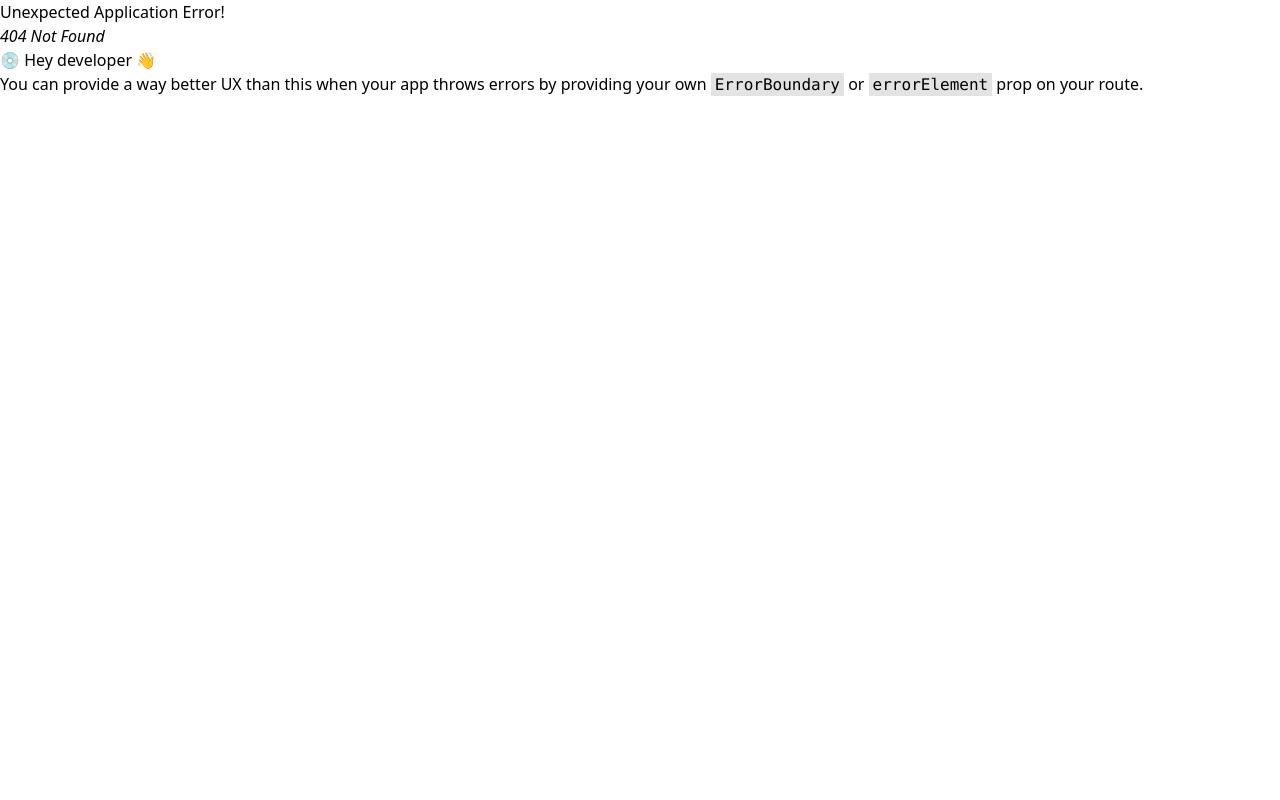
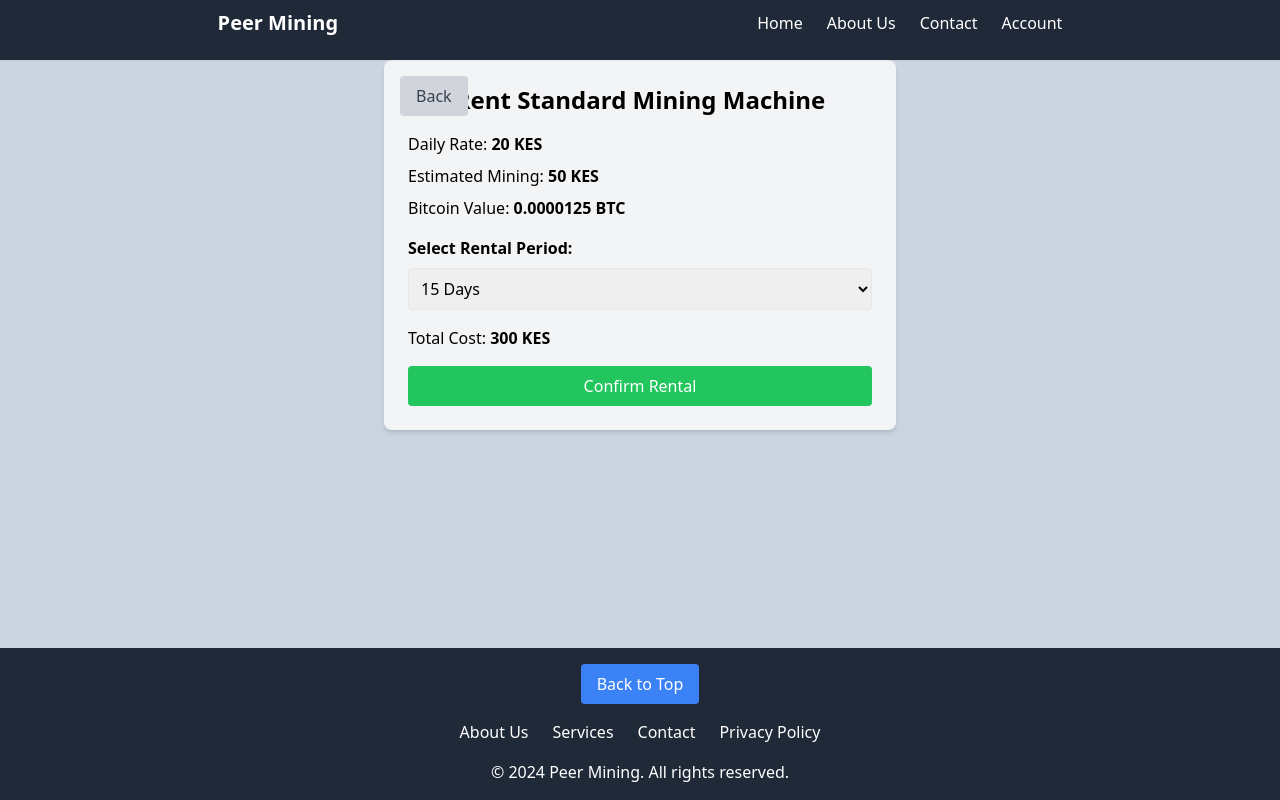
Before and after one commit to Pe-te-r/crypto-site, a React (Vite) app: page /rent/0 in a window 1280 px wide. Before the commit this address had no page. Built offline with nearby package versions, Linux system fonts and the light colour scheme.

Commit message:
more data

```diff
--- a/src/components/RentalCard.tsx
+++ b/src/components/RentalCard.tsx
@@ -1,19 +1,22 @@
 import React from 'react';
+import { Link } from 'react-router-dom';
 
-const RentalCard = ({ machineType, dailyRate, estimatedMining, bitcoinValue, packageDetails }) => {
+const RentalCard = ({ machineType, dailyRate, estimatedMining, bitcoinValue, packageDetails,index }) => {
   return (
     <div className="max-w-sm bg-gray-200 rounded-lg shadow-lg overflow-hidden my-4 p-6 mx-2">
       <h2 className="text-xl font-bold text-center mb-4">{machineType}</h2>
       <p className="text-gray-700 mb-2">Rent a machine for <strong>{dailyRate} KES</strong> a day</p>
-      <p className="text-gray-700 mb-2">Estimated mining amount for the day: <strong>{estimatedMining} KES</strong></p>
+      <p className="text-gray-700 mb-2">Estimated mining amount for a day: <strong>{estimatedMining} KES</strong></p>
       <p className="text-gray-700 mb-2">Equivalent in Bitcoin: <strong>{bitcoinValue} BTC</strong></p>
       <div className="mt-4">
         <h3 className="text-lg font-semibold">Package Details:</h3>
         <p className="text-gray-600">{packageDetails}</p>
       </div>
+      <Link to={`/rent/${index}`}>
       <button className="mt-4 w-full bg-blue-500 text-white py-2 rounded hover:bg-blue-600 transition">
         Rent Now
       </button>
+      </Link>
     </div>
   );
 };
--- a/src/pages/Account.tsx
+++ b/src/pages/Account.tsx
@@ -165,7 +165,6 @@ const Account = () => {
                   {promoUsers && promoUsers.map((user,index)  => (
                     <tr key={index} className='text-center hover:bg-gray-100'>
                       <td className='py-2 px-4 border-b'>{index + 1}</td>
-
                       <td className='py-2 px-4 border-b'>{user['user'].first_Name}{' '}{user['user'].last_Name}</td>
                       <td className='py-2 px-4 border-b'>{user['user'].email}</td>
                       <td className='py-2 px-4 border-b'>{user['user'].created_at}</td>
--- a/src/pages/Home.tsx
+++ b/src/pages/Home.tsx
@@ -2,55 +2,10 @@ import React from 'react'
 import image from '../assets/bg.jpeg'
 import RentalCard from '../components/RentalCard';
 import { Link } from 'react-router-dom';
+import { packagesData } from './servers';
 
 const Home = () => {
-  const packagesData = [
-    {
-      machineType: "Standard Mining Machine",
-      dailyRate: "10",
-      estimatedMining: "100",
-      bitcoinValue: "0.0000125", // This is just an example; calculate dynamically
-      packageDetails: "This machine is perfect for beginners looking to start mining crypto easily."
-    },{
-      machineType: "Standard Mining Machine",
-      dailyRate: "10",
-      estimatedMining: "100",
-      bitcoinValue: "0.0000125", // This is just an example; calculate dynamically
-      packageDetails: "This machine is perfect for beginners looking to start mining crypto easily."
-    },{
-      machineType: "Standard Mining Machine",
-      dailyRate: "10",
-      estimatedMining: "100",
-      bitcoinValue: "0.0000125", // This is just an example; calculate dynamically
-      packageDetails: "This machine is perfect for beginners looking to start mining crypto easily."
-    },{
-      machineType: "Standard Mining Machine",
-      dailyRate: "10",
-      estimatedMining: "100",
-      bitcoinValue: "0.0000125", // This is just an example; calculate dynamically
-      packageDetails: "This machine is perfect for beginners looking to start mining crypto easily."
-    },
-    {
-      machineType: "Advanced Mining Machine",
-      dailyRate: "20",
-      estimatedMining: "200",
-      bitcoinValue: "0.000025", // This is just an example; calculate dynamically
-      packageDetails: "An advanced machine for serious miners. High efficiency and output."
-    },{
-      machineType: "Advanced Mining Machine",
-      dailyRate: "20",
-      estimatedMining: "200",
-      bitcoinValue: "0.000025", // This is just an example; calculate dynamically
-      packageDetails: "An advanced machine for serious miners. High efficiency and output."
-    },{
-      machineType: "Advanced Mining Machine",
-      dailyRate: "20",
-      estimatedMining: "200",
-      bitcoinValue: "0.000025", // This is just an example; calculate dynamically
-      packageDetails: "An advanced machine for serious miners. High efficiency and output."
-    },
-    // Add more packages as needed
-  ];
+
   return (
     <div className='min-h-screen pt-6 mt-3  flex flex-col items-center bg-white'>
 
@@ -81,7 +36,7 @@ const Home = () => {
       <h1 className="text-center text-2xl font-bold mb-6">Rental Packages</h1>
       <div className="flex w-3/4  mx-auto flex-wrap justify-center">
         {packagesData.map((pkg, index) => (
-          <RentalCard key={index} {...pkg} />
+          <RentalCard key={index} index={index} {...pkg}/>
         ))}
       </div>
       </div>
--- a/src/pages/Login.tsx
+++ b/src/pages/Login.tsx
@@ -5,6 +5,7 @@ import LoadingSpinner from '../components/LoadingSpinner';
 import { useNavigate, useLocation } from 'react-router-dom';
 import { useToast } from '../context_fi/ToastContext';
 import { useLocalStorageContext } from '../context_fi/LocalStorageContext';
+// import { useAuth } from '../context_fi/AuthContext';
 
 const Login = () => {
   const [loginUser, { data, isLoading, isSuccess, isError, error }] = useLoginUserMutation();
@@ -13,6 +14,7 @@ const Login = () => {
   const { showToast } = useToast();
 
   const {  setData } = useLocalStorageContext();
+  // const { setUser } = useAuth();
 
   // State for form fields
   const [formData, setFormData] = useState({
--- /dev/null
+++ b/src/pages/Rent.tsx
@@ -0,0 +1,56 @@
+import React, { useState } from 'react';
+import { useParams, useNavigate } from 'react-router-dom'; // For navigation
+import { packagesData } from './servers';
+
+
+
+const Rent = () => {
+  const { index } = useParams(); // Extract index from the URL
+  const [days, setDays] = useState(15); // Default rental period
+  const navigate = useNavigate(); // For navigation
+
+  const selectedPackage = packagesData[Number(index)]; // Get the package data by index
+
+  // Function to go back to the homepage
+  const goBack = () => {
+    navigate('/');
+  };
+
+  return (
+    <div className="max-w-lg mx-auto p-6 bg-gray-100 rounded-lg shadow-md relative">
+      {/* Back Button */}
+      <button
+        onClick={goBack}
+        className="absolute top-4 left-4 bg-gray-300 text-gray-700 px-4 py-2 rounded hover:bg-gray-400 transition"
+      >
+        Back
+      </button>
+
+      <h2 className="text-2xl font-bold mb-4 text-center">Rent {selectedPackage.machineType}</h2>
+      <p className="mb-2">Daily Rate: <strong>{selectedPackage.dailyRate} KES</strong></p>
+      <p className="mb-2">Estimated Mining: <strong>{selectedPackage.estimatedMining} KES</strong></p>
+      <p className="mb-2">Bitcoin Value: <strong>{selectedPackage.bitcoinValue} BTC</strong></p>
+
+      <div className="mt-4">
+        <label className="block mb-2 font-semibold">Select Rental Period:</label>
+        <select
+          value={days}
+          onChange={(e) => setDays(Number(e.target.value))}
+          className="border p-2 rounded w-full"
+        >
+          <option value={15}>15 Days</option>
+          <option value={30}>30 Days</option>
+          <option value={45}>45 Days</option>
+        </select>
+      </div>
+
+      <p className="mt-4">Total Cost: <strong>{selectedPackage.dailyRate * days} KES</strong></p>
+
+      <button className="mt-4 w-full bg-green-500 text-white py-2 rounded hover:bg-green-600 transition">
+        Confirm Rental
+      </button>
+    </div>
+  );
+};
+
+export default Rent;
--- /dev/null
+++ b/src/pages/servers.ts
@@ -0,0 +1,47 @@
+export const packagesData = [
+    {
+      machineType: "Standard Mining Machine",
+      dailyRate: "20",
+      estimatedMining: "50",
+      bitcoinValue: "0.0000125", // This is just an example; calculate dynamically
+      packageDetails: "This machine is perfect for beginners looking to start mining crypto easily."
+    },{
+      machineType: "Standard Mining Machine",
+      dailyRate: "30",
+      estimatedMining: "60",
+      bitcoinValue: "0.0000125", // This is just an example; calculate dynamically
+      packageDetails: "This machine is perfect for beginners looking to start mining crypto easily."
+    },{
+      machineType: "Standard Mining Machine",
+      dailyRate: "40",
+      estimatedMining: "70",
+      bitcoinValue: "0.0000125", // This is just an example; calculate dynamically
+      packageDetails: "This machine is perfect for beginners looking to start mining crypto easily."
+    },{
+      machineType: "Standard Mining Machine",
+      dailyRate: "50",
+      estimatedMining: "80",
+      bitcoinValue: "0.0000125", // This is just an example; calculate dynamically
+      packageDetails: "This machine is perfect for beginners looking to start mining crypto easily."
+    },
+    {
+      machineType: "Advanced Mining Machine",
+      dailyRate: "60",
+      estimatedMining: "80",
+      bitcoinValue: "0.000025", // This is just an example; calculate dynamically
+      packageDetails: "An advanced machine for serious miners. High efficiency and output."
+    },{
+      machineType: "Advanced Mining Machine",
+      dailyRate: "70",
+      estimatedMining: "90",
+      bitcoinValue: "0.000025", // This is just an example; calculate dynamically
+      packageDetails: "An advanced machine for serious miners. High efficiency and output."
+    },{
+      machineType: "Advanced Mining Machine",
+      dailyRate: "80",
+      estimatedMining: "100",
+      bitcoinValue: "0.000025", // This is just an example; calculate dynamically
+      packageDetails: "An advanced machine for serious miners. High efficiency and output."
+    },
+
+  ];
```
Also changed, not shown: src/App.jsx (+5 -9 lines), src/components/ProtectedRoute.tsx (added, +24 -0 lines), src/context_fi/AuthContext.ts (added, +29 -0 lines).
